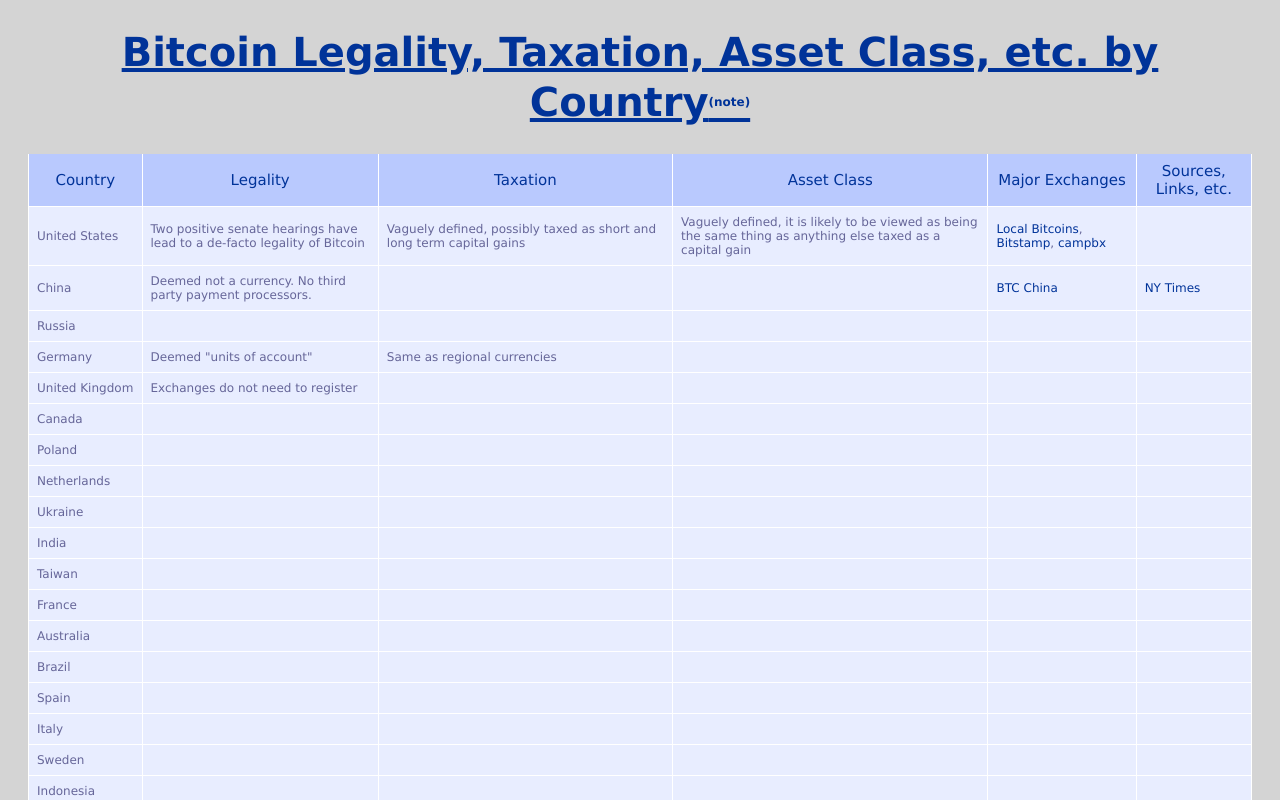
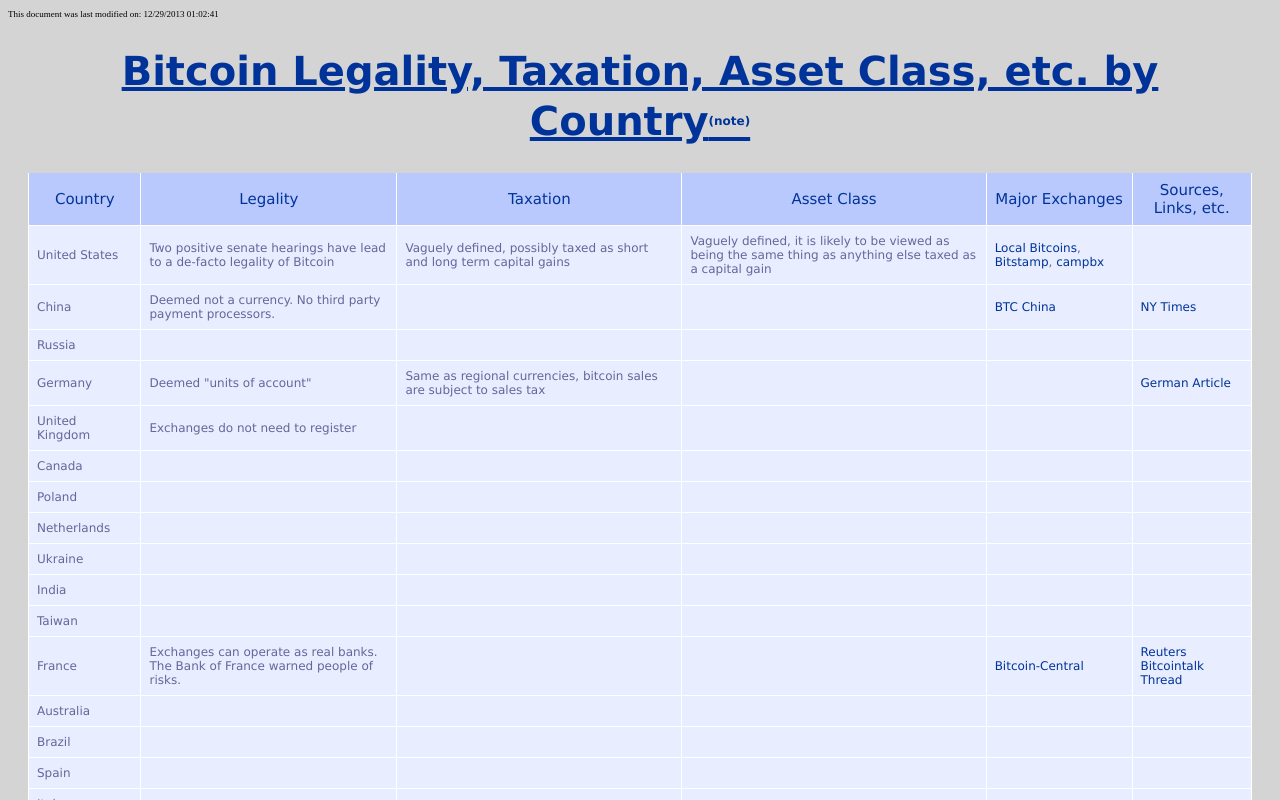
Before and after one commit to OpenGrid/Bitcoin-at-Large, a plain HTML site: page index.html in a window 1280 px wide. Shown: the top 800 px of the page. Drawn offline with Linux system fonts and the light colour scheme.

Commit message:
Updates
added last modified timestamp, updated france, germany, etc

```diff
--- a/index.html
+++ b/index.html
@@ -15,6 +15,7 @@
 	</head>
 
 		<body>
+			<p class="lastupdate">This document was last modified on: <script>document.write(document.lastModified);</script></p>
 
 			<h1>Bitcoin Legality, Taxation, Asset Class, etc. by Country<sup><a href="#disclaimeranddonations">(note)</a></sup></h1>
 
@@ -58,10 +59,10 @@
 					<tr>
 						<td>Germany</td>
 						<td>Deemed "units of account"</td>
-						<td>Same as regional currencies</td>
+						<td>Same as regional currencies, bitcoin sales are subject to sales tax</td>
 						<td></td>
 						<td></td>
-						<td></td>
+						<td><a href="http://www.faz.net/aktuell/finanzen/devisen-rohstoffe/digitale-waehrung-deutschland-erkennt-bitcoins-als-privates-geld-an-12535059.html" target="_blank">German Article</a></td>
 					</tr>
 
 					<tr>
@@ -129,11 +130,13 @@
 
 					<tr>
 						<td>France</td>
+						<td> Exchanges can operate as real banks. The Bank of France warned people of risks.</td>
 						<td></td>
 						<td></td>
-						<td></td>
-						<td></td>
-						<td></td>
+						<td><a href="https://bitcoin-central.net/" target="_blank">Bitcoin-Central</a></td>
+						<td><a href="http://www.reuters.com/article/2013/12/05/us-france-bitcoin-idUSBRE9B40IF20131205" target="_blank">Reuters</a>
+							<a href="https://bitcointalk.org/index.php?topic=129461.0" target="_blank">Bitcointalk Thread</a>
+						</td>
 					</tr>
 
 					<tr>
--- a/style.css
+++ b/style.css
@@ -30,6 +30,11 @@
 	background-color: #D4D4D4;
 }
 
+p.lastupdate {
+	text-align: left;
+	font-size: 9px;
+}
+
 h1
 {
 	font-family: "Lucida Sans Unicode", "Lucida Grande", Sans-Serif;
@@ -40,7 +45,7 @@
 	text-align: center;
 	text-decoration: underline;
 }
-/*#039 #39728F*/
+
 
 sup
 {
```
